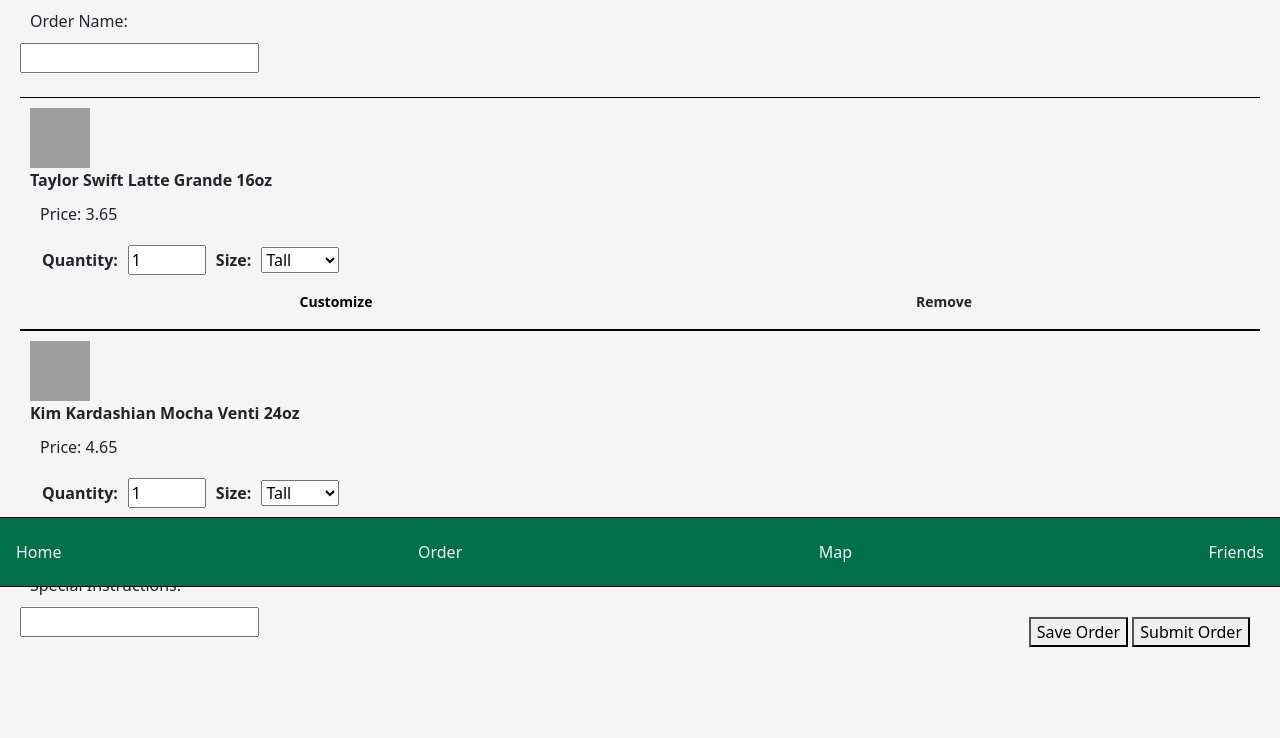
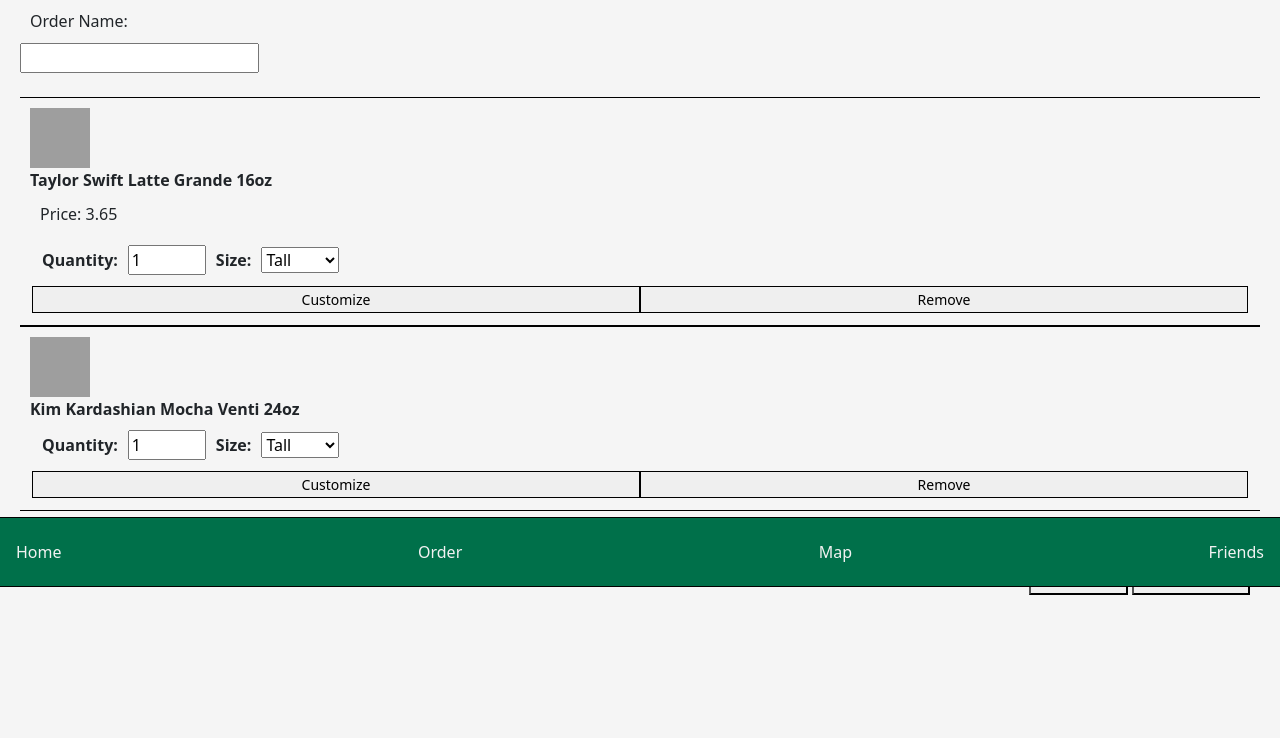
Before and after one commit to kb1998s/Social-Barista, a Flask app: page /submit/ in a window 1280 px wide. Shown: the part 213-951 px from the top of the page. Run offline with Flask 2, Linux system fonts and the light colour scheme; grey boxes are pictures that could not be loaded.

Commit message:
Update <a> tags to <button>

```diff
--- a/src/static/css/order.css
+++ b/src/static/css/order.css
@@ -187,12 +187,13 @@
 }
 
 /* Links inside the dropdown */
-.dropdown-content a {
+.dropdown-content button{
   color: black;
   padding: 12px 16px;
   text-decoration: none;
   display: block;
   font-size: 16px;
+  border: none;
 }
 
 /* Change color of dropdown links on hover */
--- a/src/static/css/submit.css
+++ b/src/static/css/submit.css
@@ -27,13 +27,15 @@
     padding: 2px;
 }
 
-.actions > a{
+.actions > button{
     text-align: center;
     flex: 1 1 0px;
     color: black;
     font-size: 14px;
     text-decoration: none;
-    padding: 5px;
+    padding: 2px;
+    border: 0.5px;
+    border-style: solid;
 }
 
 img{
@@ -57,6 +59,7 @@
 }
 
 .buttons{
+    float: right;
     padding: 10px;
-    float: right;
+    border: none;
 }
--- a/src/templates/order.html
+++ b/src/templates/order.html
@@ -41,8 +41,8 @@
                         <li><a id="{{item.id}}" onclick="dropFunction(this.id)" class="dropbtn">{{item.name}}</a></li>
                     </div>
                     <div id="drop{{item.id}}" class="dropdown-content">
-                        <a href="{{ url_for('order') }}">Add to Order</a>
-                        <a href="{{ url_for('customization') }}">Customize</a>
+                        <button href="{{ url_for('order') }}">Add to Order</button>
+                        <button href="{{ url_for('customization') }}">Customize</button>
                     </div>
                 {% endfor %}
             </ul>
--- a/src/templates/submit.html
+++ b/src/templates/submit.html
@@ -36,15 +36,14 @@
                 </select>
             </div>
             <div class="actions">
-                <a href="{{ url_for('customization') }}">Customize</a>
-                <a>Remove</a>
+                <button href="{{ url_for('customization') }}">Customize</button>
+                <button>Remove</button>
             </div>
         </div>
 
         <div class="drink-item">
             <img src="https://globalassets.starbucks.com/assets/f24b2303e7734e82852d9132ce604e25.jpg?impolicy=1by1_wide_topcrop_630" alt="Starbucks Mocha">
             Kim Kardashian Mocha Venti 24oz
-            <span>Price: 4.65</span>
             <div class="actions">
                 <label for="quantity">Quantity:</label>
                     <input type="number" id="quantity" name="quantity" min="1" max="9" value="1">
@@ -57,8 +56,8 @@
                 </select>
             </div>
             <div class="actions">
-                <a href="{{ url_for('customization') }}">Customize</a>
-                <a>Remove</a>
+                <button href="{{ url_for('customization') }}">Customize</button>
+                <button>Remove</button>
             </div>
         </div>
 
```
